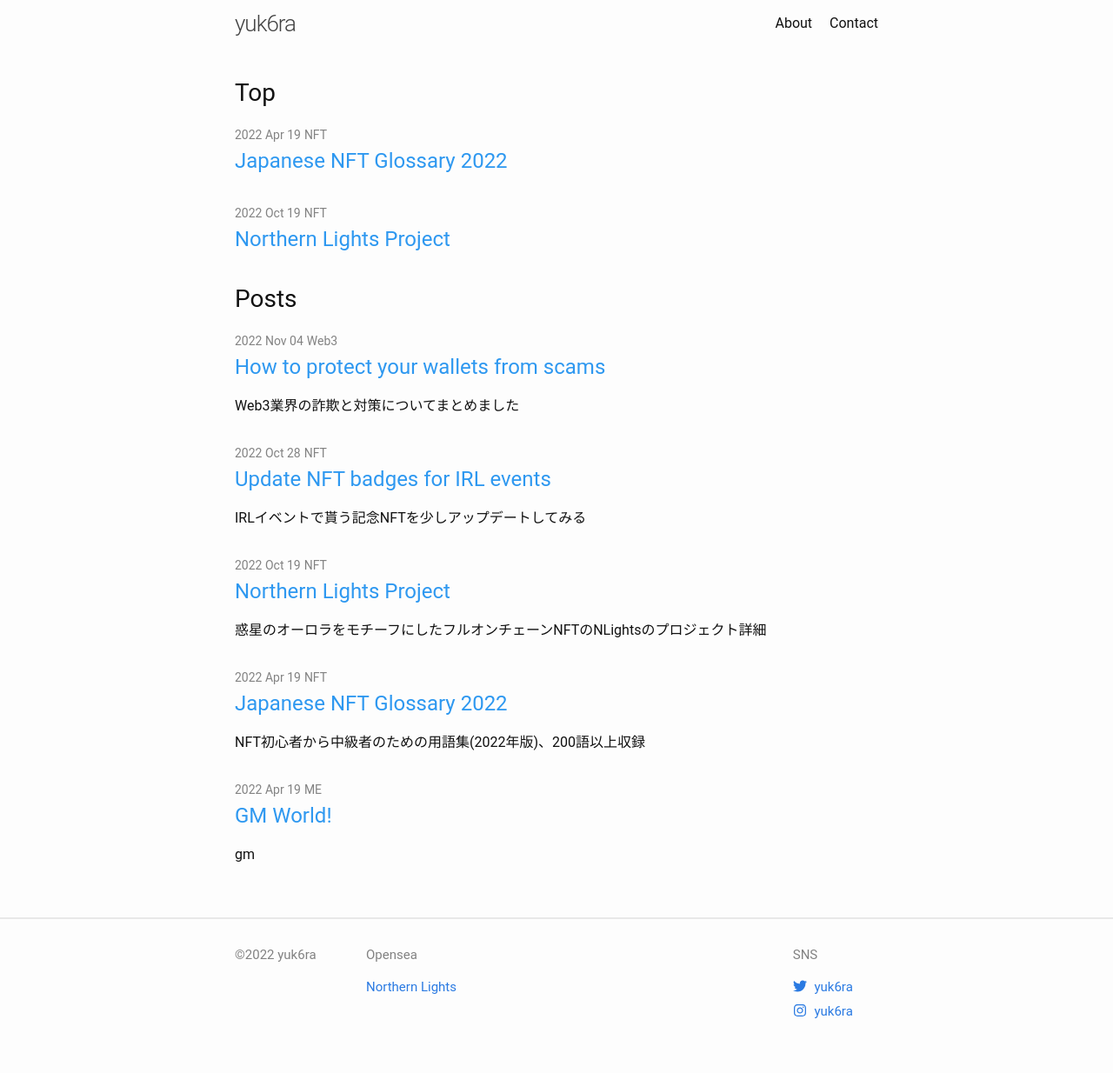
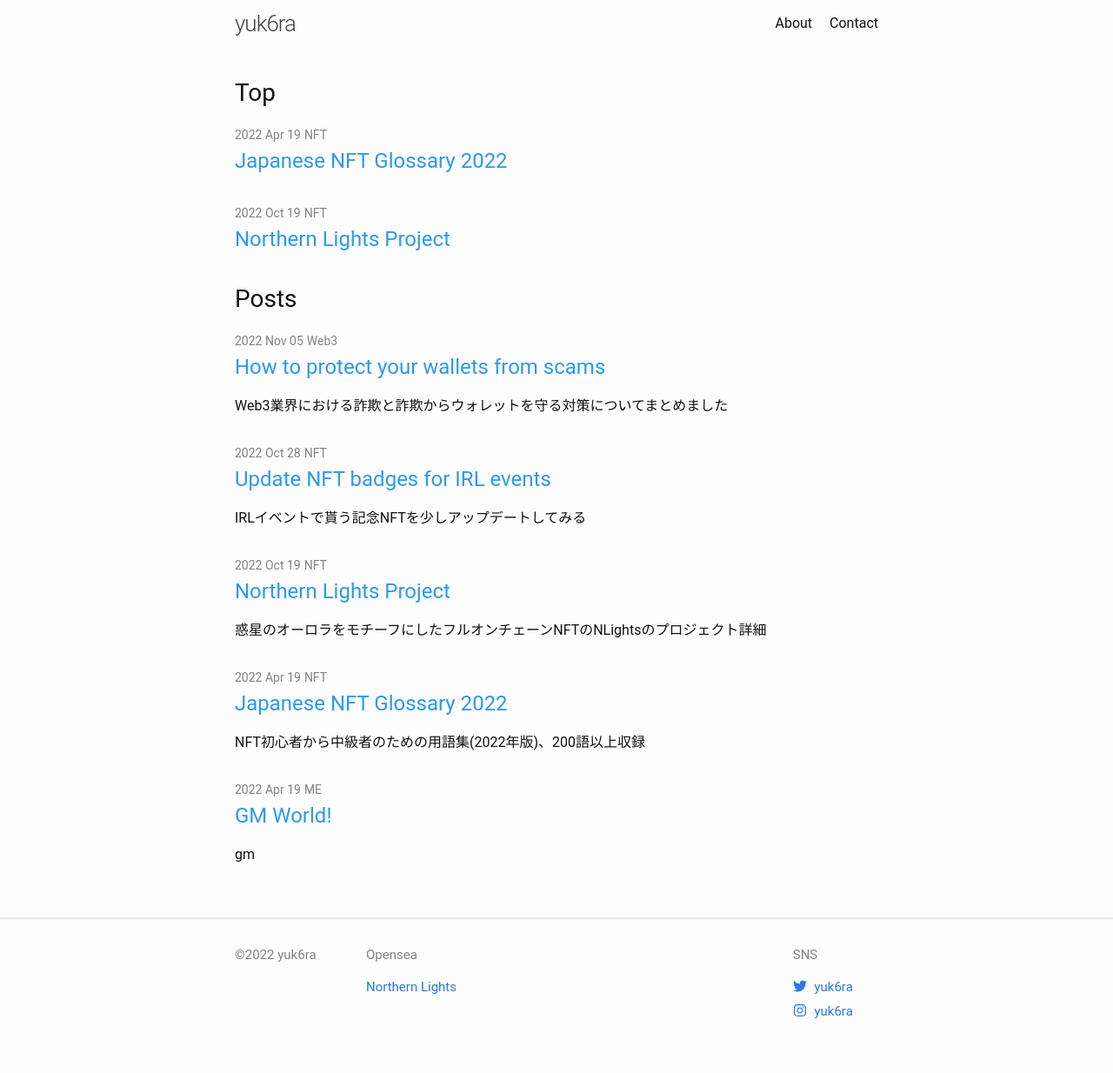
Before and after one commit to yuk6ra/website, a Jekyll site: the page built from index.markdown, in a window 1280 px wide. Shown: the whole page at 87% size. Built offline with Jekyll 4.4.1, drawn with Linux system fonts in a browser that asks for light colours; some of the changed lines change nothing that is shown.

Commit message:
update 1105 post

```diff
--- a/_posts/2022-11-05-how-to-protect-your-wallet-from-scams.md
+++ b/_posts/2022-11-05-how-to-protect-your-wallet-from-scams.md
@@ -1,71 +1,114 @@
 ---
 title: How to protect your wallets from scams
 permalink: :title/
-date:   2022-11-05 0:00:00 +0900
+date:   2022-11-05 16:00:00 +0900
 categories: Web3
 layout: post
-excerpt: Web3業界の詐欺と対策についてまとめました
+excerpt: Web3業界における詐欺と詐欺からウォレットを守る対策についてまとめました
 image: images/2022-11-05/thumbnail.png
 ---
 
-
 # 概要
 
-Web3業界の詐欺と対策についてまとめました。この世界に足を踏み入れたということは、詐欺と向き合っていかなければなりません。残念なことに世の中には悪意のある人達は一定数います。ここでは「具体的にどうすればいいのか」という疑問から「どう向き合っていけばいいのか」という姿勢に関する疑問まで網羅して書いていこうと思います。
+Web3業界における詐欺と詐欺からウォレットを守る対策についてまとめたいと思います。この世界に足を踏み入れたということは、詐欺と向き合っていかなければなりません。残念なことに世の中には悪意のある人たちは一定数います。
 
-# 詐欺
+今回はWeb3における詐欺全般についてや具体的にどう対策すればいいのか、どう詐欺と向き合っていけばいいのか、詐欺の事例などを見ていきたいと思います。
 
-詐欺は「スキャム（Scam）」と言います。プロジェクト自体が詐欺だったりするので、自分が責任を持って注していかなければいけません。
+# Web3における詐欺
 
-驚いたことに、同じような手口の詐欺に合う方が後を絶ちません。しかし、彼らのことをとやかく言うことはできません。私たちもまた同じように騙されることがあるからです。
+![image](../images/2022-11-05/scam.png)
 
-手の込んだ詐欺が多くなってきていますが、Web2でもWeb3でもだいたい同じような手口です。悪意のあるURLを開いてしまったり、言葉巧みに騙されたり、余計なファイルを開いてしまったり、パスワードを抜き取られたり。
+
+詐欺は「スキャム（Scam）」と呼ばれています。Web3特有のウォレットをハッキングされる被害が後を絶ちません。（特に悪意を持って不正することを「クラッキング」と言いますが混乱がないように、以下、同じニュアンスで「ハッキング」とします）
+
+人を巧みに騙す詐欺師は身近に潜んでいます。プロジェクトの運営自体が詐欺を目的としたプロジェクトだったというケースは日常茶飯事です。常にウォレットをハッキングされないように注意しなければなりません。これが「DYOR」と頻繁に言われている理由のひとつでもあります。単語の意味は[こちら](https://yuk6ra.com/japanese-nft-glossary-2022/)。
+
+驚いたことに、同じような手口の詐欺に合う方がほとんどです。しかし、彼らのことをとやかく言うことはできません。私たちもまた同じように騙されることがあるからです。
+
+悪意のあるURLを開いてしまったり、ウィルスの入ったファイルを解凍してしまったり、うっかり自分からパスワードを教えてしまったり…。手の込んだ詐欺が多くなってきていますが、Web2でもWeb3でも手口はだいたい同じです。それでも引っかかってしまうのです。
+
+ではどうしたら良いのでしょうか？
 
 # 基本対策
 
-基本中の基本です。これは詐欺を未然に防ぐ方法です。
+これはウォレットの詐欺被害を未然に防ぐ基本的な方法です。
 
 ## DMを閉じろ！
 
-TwitterやDiscordのDMを閉じてください。DMから来るメッセージはすべて詐欺だと思ってください。これを防ぐにはDMを閉じてしまうのが一番です。あなたにだけ美味しい話は絶対来ません。特にDiscordのDMはいますぐ閉じてください。TwitterのDMは使うことがあるかもしれませんが、DiscordのDMは基本使いません。どうやって設定するのか？敢えてここでは書きません。自分で調べることができなければ、この先の文章を読んでも意味はないかもしれません。
+**TwitterやDiscordのDMをいますぐ閉じてください。**DMから来るメッセージはすべて詐欺だと思ってください。これを防ぐにはDMを閉じてしまうのが一番です。あなたにだけ美味しい話は絶対に来ません。特にDiscordのDMはいますぐ閉じてください。TwitterのDMは使うことがあるかもしれませんが、DiscordのDMは基本プロジェクト側も使いません。どうやって設定するのか？敢えてここでは書きません。自分で調べることができなければ、この先の文章を読んでも意味はないかもしれません。（と言いつつも[Reference](#reference)に記載しています[1]）
 
 ## リンクを開くな！
 
-見知らぬアカウントから飛ばされてきたリプやタグ付けは無視してください。リプに張り付いているリンクは開かず、タグ付けしてきた公式っぽい垢のリンクも開かないでください。TwitterのDMでメッセージと一緒に来たリンクを開かないでください。気づかずに詐欺サイトのリンクに誘導されているケースも多いですが、直感的に怪しいと思ったら間違いなく怪しいです。
+**得体のしれないリンクを開かないでください。**見知らぬアカウントから飛ばされてきたリプやタグ付けは無視してください。リプに張り付いているリンクは開かず、タグ付けしてきた公式っぽい垢のリンクも開かないでください。TwitterのDMでメッセージと一緒に来たリンクも開かないでください。気づかずに詐欺サイトのリンクに誘導されているケースも多いですが、直感的に「なんか怪しいかも」と思ったら間違いなく怪しいです。
 
 ## ウォレットを繋ぐな！
 
-訳も分からずウォレットを繋がないでください。難しいことは省きますが、とにかくMetamaskなどのウォレットからポップアップされるボタンをむやみやたらと押さないことです。この操作はとても重要な操作をしています。「あなたの大切なアセットをすべて詐欺師に送りますか？」と聞かれて、素直に「はい」と答える人は皆無でしょう。しかし、あなたはウォレットで無意識にこの操作をしていることがあるのです。
+**訳も分からずウォレットを繋がないでください。**難しいことは省きますが、とにかくMetamaskなどのウォレットからポップアップされるボタンをむやみやたらと押さないことです。この操作はとても重要な操作をしています。「あなたの大切なアセットをすべて詐欺師に送りますか？」と聞かれて、素直に「はい」と答える人は皆無でしょう。しかし、あなたはウォレットで無意識にこの操作をしていることがあるのです。
+
+
+さて、そろそろ疑問に思うかもしれません。上記で言ってきたことをすべて完璧に実行することは**不可能**なんです。「リンクを開くな！」と言われても、開かなければサービスを利用できませんし、「ウォレットを繋ぐな！」と言われても繋がなければブロックチェーンにアクセスできません。矛盾しているかもしれませんが、ウォレットを完璧に対策することはとても難しいのです。
 
 # 応用対策
 
+次にもっと踏み込んだ対策方法を見ていきたいと思います。
+
 ## Twitterのフォロワーを見る
 
-NFTスペースで信頼できる人たちを事前にフォローしてください。彼らの情報感度は高く、めったに詐欺の垢をフォローはしません。「フォロワー数」ではなく「フォロワー」を見てください。残念なことにフォロワー数に踊らされる人が多いようです。Web2的な考え方ですが「誰がその垢をフォローしているのか」が非常に重要な指標となります。まずは信頼できる人を見つけてください。しかし、これはただの指標であることに注意し、すべてを盲目的に信じないでください。
+**「フォロワー数」ではなく「フォロワー」を見てください。**NFTスペースではTwitterを活用するのが一般的です。信頼できる人たちを事前にフォローする必要があります。彼らは情報感度が高く、めったに詐欺の垢をフォローはしません。フォロワーの数に踊らされる人が多いようですが、「誰がその垢をフォローしているのか」が非常に重要な指標となります。まずは信頼できる人を見つけてください。しかし、これはただの指標であることに注意し、すべてを盲目的に信じないでください。
 
 ## URLを注視する
 
-まずはドメインに気を付けてください。openseaは「.io」です。「.com」でも「.xyz」でもなく「.io」です。そして似ているドメインに気を付けてください。「.ong」と「.org」は別物です。よく使うサイトはブックマークするか、公式URLを頭に叩き入れましょう。また、URLの文字列にも注意を払ってください。「opensee」ではなく「opensea」です。「open-sea」ではありません。いいですか。詐欺師はぱっと見似ている文字列を使い、あなたの目をハックします。
+**公式のURLかどうかを確認してください。**まずはドメインに気を付けてください。openseaは「.io」です。「.com」でも「.xyz」でもなく「.io」です。そして似ているドメインにも気を付けてください。「.ong」と「.org」は別物です。また、URLの文字列にも注意を払ってください。「opensee」や「opansea」ではなく「opensea」、「rēvoke」ではなく「revoke」です。一瞬わからなかった人はもう一度確認してみてください。よく使うサイトはブックマークするか、公式のURLを頭に叩き入れましょう。いいですか。詐欺師はぱっと見似ている文字列を使い、あなたの目をハックします。しかし、いくら公式のURLといっても、そのプロジェクト自体が詐欺である可能性が残されていることを忘れないでください。
 
 ## ウォレットを分散させる
 
-1つのウォレットにすべてのアセットを入れないでください。ハッキングされたら終わりです。少なくとも保管用のウォレットとミント用のウォレットを分けましょう。保管用のウォレットはハードウェア・ウォレットがおすすめです。シークレットリカバリーフレーズが盗まれる場合もあるので、ウォレット自体を別で作るのが良いでしょう。もちろん、保管用のウォレットは保管だけに使ってください。
+**1つのウォレットにすべての資産を入れないでください。**一度ハッキングされたら終わりです。少なくとも「保管用のウォレット」と「活動用のウォレット」を分けましょう。保管用のウォレットはハードウェア・ウォレット（以下、HW）がおすすめです。HWは必ず公式サイトから購入してください。非公式から購入すると、もともとハッキングされたHWが届く可能性もあります。シークレットリカバリーフレーズが盗まれる場合もあるので、ウォレット自体を別で作るのが良いでしょう。もちろん、保管用のウォレットは保管だけに使ってください。
 
-# 事例
+# 詐欺の事例
 
-- プロジェクトの公式Discordが乗っ取られて、公式Discordのアナウンスメントのチャンネルに非公式のURLが貼られる
-- プロジェクトの公式Twitter垢が乗っ取られて、プロフィールに非公式のURLが貼られる
-- プロジェクトのURLが乗っ取られて、悪意のあるコントラクトへウォレットコネクトを要求される
-- TwitterのDMで自分に有利な価格交渉や交換が持ちかけられる
-- Discordで公式を装った垢がGiveawayの当選をお知らせしてくる
-- ウォレットのシークレットリカバリーフレーズを要求される
-- 登録したメールアドレスに見知らぬファイルが送られてくる
-- プロジェクトをGoogleで検索すると一番上の広告が非公式のURLになっている
+実際にどういった詐欺があるのかを確認していきたいと思います。
 
-あらゆる手口を用いて、詐欺師は
+- プロジェクトの公式Discordが乗っ取られて、アナウンスメントのチャンネルに悪意のあるURLが貼られる→**リンクを開くな！**
+- プロジェクトの公式Twitter垢が乗っ取られて、URL欄が悪意のあるURLにすり替えられる、もしくはツイートされる→**リンクを開くな！**
+- プロジェクトのURLが乗っ取られて、悪意のあるコントラクトへウォレットコネクトを要求される→**ウォレットを繋ぐな！**
+- TwitterのDMで自分に有利な価格交渉や交換が持ちかけられる→**DMを閉じろ！**
+- Discordで公式を装った垢がGiveawayの当選をお知らせしてくる→**DMを閉じろ！**
+- ウォレットのシークレットリカバリーフレーズを要求される→**教えるな！**
+- 登録したメールアドレスに見知らぬファイルが送られてくる→**ファイルを開くな！**
+- プロジェクトをGoogleで検索すると一番上の広告が非公式のURLになっている→**リンクを開くな！**
+
+これはほんの一例です。あらゆる手口を使って詐欺師はあなたのウォレットにある資産を奪おうとしてくることを知っておいてください。
 
 # 詐欺に対する姿勢
 
+ここは[代替性かおす](https://twitter.com/401noname)さんの[記事](https://note.com/nutsmikan/n/n3aa026c2a711)[2]がすごく参考になると思います。一読してみてください。
 
+私は「諦めよ、学べ、恐れるな」をおすすめします。
+
+## 諦めよ
+
+諦めましょう。詐欺に合えば基本的にウォレットにある資産は戻ってくることがないと認識してください。ブロックチェーン、中央集権ではなく分散型とはそういうものです。ハッキングされたくなければ、PCやスマホを閉じるのが一番です。言葉遊びを抜きにすれば、詐欺を100%回避することは不可能です。そのことを知っておいてください。
+
+## 学べ
+
+諦めよと言っても、現実的には対策しなければなりません。過去に詐欺被害にあった人たちの悲鳴を聞いてください。知識をアップデートしていくことは必要です。先人たちが犯した過ちから学び、同じ過ちをなるべく犯さないことです。同じ過ちを犯さないと努力することです。調べてわからなければ知ってる人に教えを請いましょう。それでも盗まれたら仕方がないのです。
+
+## 恐れるな
+
+不必要に恐れないことです。詐欺はあります。それは現実でも同じです。Web3という分野は生まれて間もないので、まだまだ欠陥が多いのです。誰でも騙されたら「危ないもの」だと思いますし、それは仕方がないことですが、詐欺による悪いイメージを強く植え付けないことです。
 
 # まとめ
+
+以上はWeb3の初心者に向けて私が毎回話していることです。
+
+「疲れた」と思ったら一度PCを閉じることをおすすめします。向いてないと思ったり、どうしても怖かったりしたら、無理にとどまることもないと思います。数年後、Web3はもっと使いやすい世界になっているはずです。
+
+それでもWeb3に興味があったり、詐欺にあったけど活動を続けたい場合は「いつ詐欺にあってもおかしくない」と念頭におきつつも、この欠陥だらけの世界を楽しむことです。
+
+油断せずに全力で楽しんでいきましょう！
+
+以上です。
+
+# Reference
+1. Discord, メッセージリクエスト, [https://support.discord.com/hc/ja/articles/7924992471191-%E3%83%A1%E3%83%83%E3%82%BB%E3%83%BC%E3%82%B8%E3%83%AA%E3%82%AF%E3%82%A8%E3%82%B9%E3%83%88](https://support.discord.com/hc/ja/articles/7924992471191-%E3%83%A1%E3%83%83%E3%82%BB%E3%83%BC%E3%82%B8%E3%83%AA%E3%82%AF%E3%82%A8%E3%82%B9%E3%83%88)
+2. 代替性かおす, 真に100％完璧なハッキング対策（短編）, [https://note.com/nutsmikan/n/n3aa026c2a711](https://note.com/nutsmikan/n/n3aa026c2a711)
```
Also changed, not shown: Gemfile.lock, images/2022-11-05/scam.png (added), images/2022-11-05/thumbnail.png (added), 6 other files.
